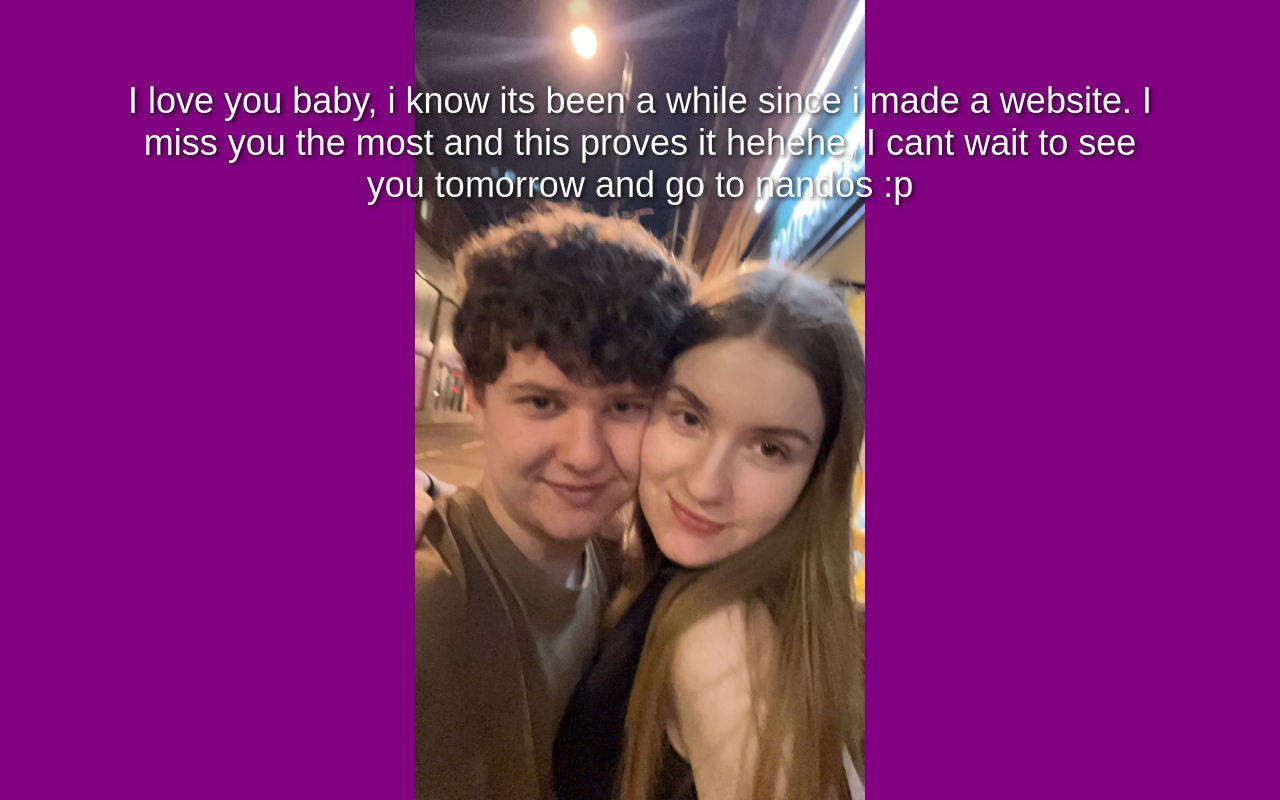
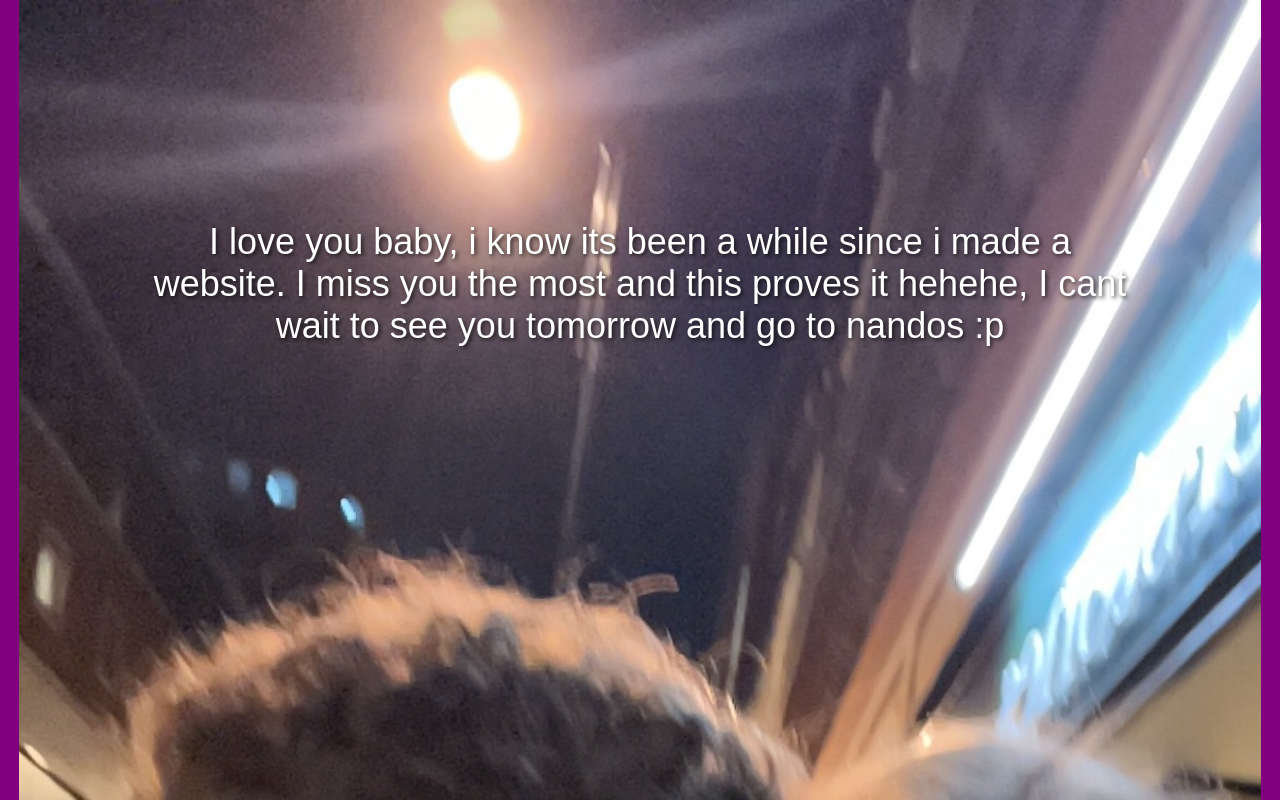
Before and after one commit to lostsavage69/amb, a plain HTML site: page index.html in a window 1280 px wide. Shown: the top 800 px of the page. Drawn offline with Linux system fonts and the light colour scheme.

Commit message:
Update index.html

```diff
--- a/index.html
+++ b/index.html
@@ -7,6 +7,8 @@
   <link rel="stylesheet" href="styles.css">
 </head>
 <body>
+  <div class="img-container">
+    <img src="bg.jpg" class="bg-img">
     <div class="centered-text">
       I love you baby, i know its been
 	  a while since i made a website.
@@ -14,5 +16,6 @@
 	  it hehehe, I cant wait to see you
 	  tomorrow and go to nandos :p
     </div>
+  </div>
 </body>
 </html>
```
Lines whose indentation alone changed are shown as unchanged.
